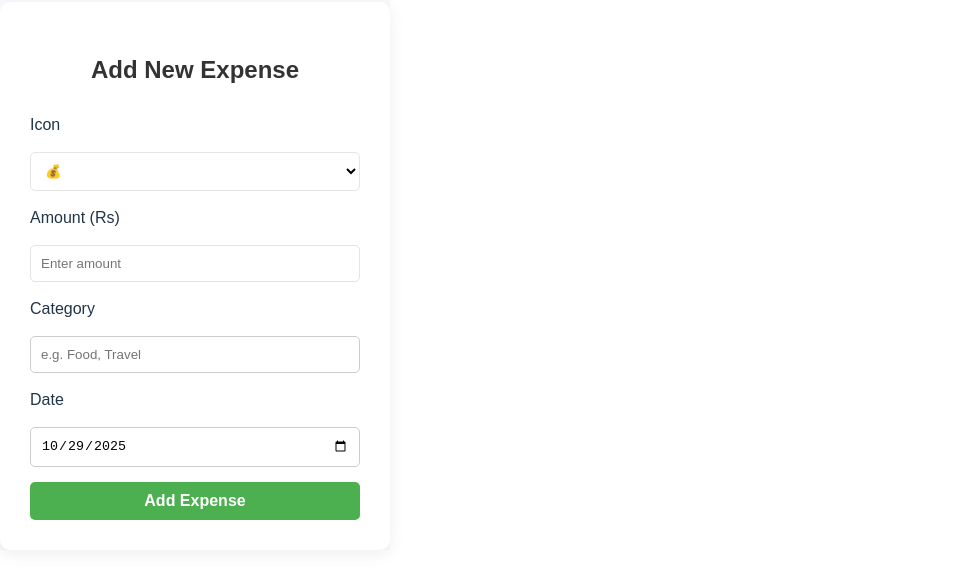
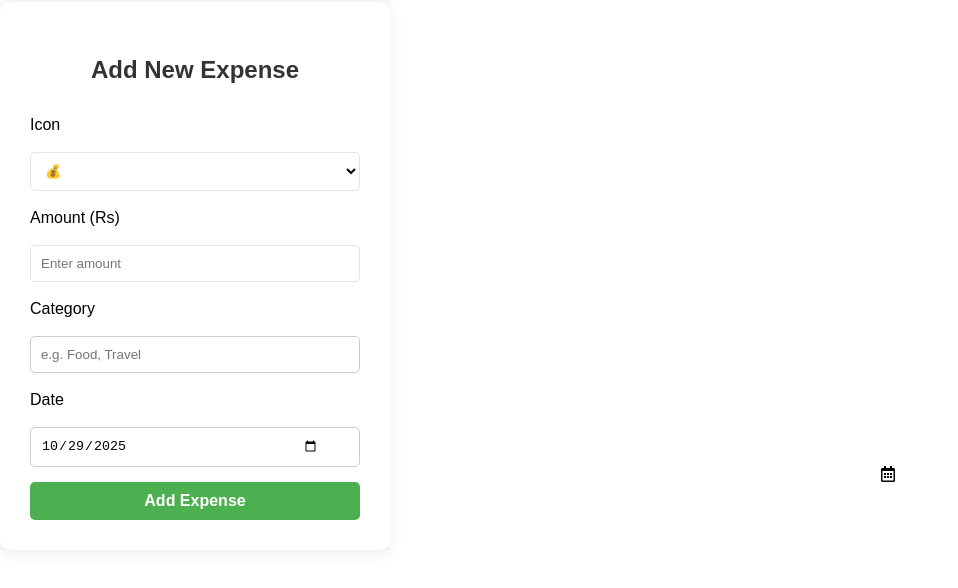
Before and after one commit to zeeshujunaid/ExpenseTracker, a React (Vite) app in the folder Frontend/ExpenseTracker/: page /addexpense in a window 1280 px wide. Shown: the part 134-722 px from the top of the page, without its empty margins (0-958 px from the left). Built offline with nearby package versions, Linux system fonts and the light colour scheme.

Commit message:
expense/income form updated

```diff
--- a/Frontend/ExpenseTracker/package.json
+++ b/Frontend/ExpenseTracker/package.json
@@ -13,6 +13,7 @@
     "axios": "^1.13.1",
     "react": "^19.1.1",
     "react-dom": "^19.1.1",
+    "react-icons": "^5.5.0",
     "react-router-dom": "^7.9.4",
     "recharts": "^3.3.0"
   },
--- a/Frontend/ExpenseTracker/src/Components/AddExpense.jsx
+++ b/Frontend/ExpenseTracker/src/Components/AddExpense.jsx
@@ -1,14 +1,15 @@
 import React, { useState } from "react";
 import axios from "axios";
 import baseurl from "../service/config";
+import { FaRegCalendarAlt } from "react-icons/fa";
 
 export default function AddExpense() {
-  const today = new Date().toISOString().split("T")[0]; // current date in YYYY-MM-DD
+  const today = new Date().toISOString().split("T")[0];
 
   const [icon, setIcon] = useState("💰");
   const [amount, setAmount] = useState("");
   const [category, setCategory] = useState("");
-  const [date, setDate] = useState(today); // default current date
+  const [date, setDate] = useState(today);
   const [message, setMessage] = useState("");
 
   const handleAddExpense = async (e) => {
@@ -23,7 +24,7 @@ export default function AddExpense() {
       setMessage("Expense added successfully!");
       setAmount("");
       setCategory("");
-      setDate(today); // reset to current date
+      setDate(today);
     } catch (error) {
       console.error("Error adding expense:", error);
       setMessage("Failed to add expense!");
@@ -58,15 +59,23 @@ export default function AddExpense() {
           gap: "15px",
         }}
       >
-        <h2 style={{ textAlign: "center", color: "#333", marginBottom: "10px" }}>
+        <h2
+          style={{ textAlign: "center", color: "#333", marginBottom: "10px" }}
+        >
           Add New Expense
         </h2>
 
-        <label>Icon</label>
+        <label style={{color:"#000"}}>Icon</label>
         <select
           value={icon}
           onChange={(e) => setIcon(e.target.value)}
-          style={{ padding: "10px", borderRadius: "5px", border: "1px solid #e6e5e5ff",backgroundColor:"#fff",color:"#000" }}
+          style={{
+            padding: "10px",
+            borderRadius: "5px",
+            border: "1px solid #e6e5e5ff",
+            backgroundColor: "#fff",
+            color: "#000",
+          }}
         >
           <option>💰</option>
           <option>🍔</option>
@@ -75,33 +84,64 @@ export default function AddExpense() {
           <option>🛍️</option>
         </select>
 
-        <label>Amount (Rs)</label>
+        <label  style={{color:"#000"}} >Amount (Rs)</label>
         <input
           type="number"
           value={amount}
           onChange={(e) => setAmount(e.target.value)}
           placeholder="Enter amount"
           required
-          style={{ padding: "10px", borderRadius: "5px", border: "1px solid #e6e3e3ff",backgroundColor:"#fff",color:"#000" }}
+          style={{
+            padding: "10px",
+            borderRadius: "5px",
+            border: "1px solid #e6e3e3ff",
+            backgroundColor: "#fff",
+            color: "#000",
+          }}
         />
 
-        <label>Category</label>
+        <label  style={{color:"#000"}}>Category</label>
         <input
           type="text"
           value={category}
           onChange={(e) => setCategory(e.target.value)}
           placeholder="e.g. Food, Travel"
           required
-          style={{ padding: "10px", borderRadius: "5px", border: "1px solid #ccc",backgroundColor:"#fff",color:"#000" }}
+          style={{
+            padding: "10px",
+            borderRadius: "5px",
+            border: "1px solid #ccc",
+            backgroundColor: "#fff",
+            color: "#000",
+          }}
         />
 
-        <label>Date</label>
+        <label  style={{color:"#000"}}>Date</label>
         <input
           type="date"
           value={date}
-          onChange={(e) => setDate(e.target.value)} // user change updates state
+          onChange={(e) => setDate(e.target.value)}
           required
-          style={{ padding: "10px", borderRadius: "5px", border: "1px solid #ccc",backgroundColor:"#fff",color:"#000", }}
+          style={{
+            padding: "10px 40px 10px 10px",
+            borderRadius: "5px",
+            border: "1px solid #ccc",
+            backgroundColor: "#ffffffff",
+            color: "#000000ff",
+            appearance: "none",
+            WebkitAppearance: "none",
+            MozAppearance: "textfield",
+          }}
+        />
+        <FaRegCalendarAlt
+          style={{
+            position: "absolute",
+            right: "30vw",
+            top: "76%",
+            transform: "translateY(-50%)",
+            color: "#000",
+            pointerEvents: "none",
+          }}
         />
 
         <button
@@ -120,7 +160,9 @@ export default function AddExpense() {
         </button>
 
         {message && (
-          <p style={{ textAlign: "center", color: "#555", marginTop: "10px" }}>{message}</p>
+          <p style={{ textAlign: "center", color: "#555", marginTop: "10px" }}>
+            {message}
+          </p>
         )}
       </form>
     </div>
--- a/Frontend/ExpenseTracker/src/Components/AddIncome.jsx
+++ b/Frontend/ExpenseTracker/src/Components/AddIncome.jsx
@@ -20,13 +20,13 @@ export default function AddIncome() {
         { icon, amount, category, date },
         { headers: { Authorization: `Bearer ${token}` } }
       );
-      setMessage("✅ income added successfully!");
+      setMessage(" income added successfully!");
       setAmount("");
       setCategory("");
       setDate(today); // reset to current date
     } catch (error) {
       console.error("Error adding income:", error);
-      setMessage("❌ Failed to add income!");
+      setMessage(" Failed to add income!");
     }
   };
 
@@ -61,11 +61,17 @@ export default function AddIncome() {
           Add New income
         </h2>
 
-        <label>Icon</label>
+        <label style={{color:"#000"}}>Icon</label>
         <select
           value={icon}
           onChange={(e) => setIcon(e.target.value)}
-          style={{ padding: "10px", borderRadius: "5px", border: "1px solid #ccc" }}
+          style={{
+            padding: "10px",
+            borderRadius: "5px",
+            border: "1px solid #ccc",
+            backgroundColor: "#fff",
+            color: "#000",
+          }}
         >
           <option>💰</option>
           <option>🍔</option>
@@ -74,33 +80,51 @@ export default function AddIncome() {
           <option>🛍️</option>
         </select>
 
-        <label>Amount (Rs)</label>
+        <label style={{color:"#000"}}>Amount (Rs)</label>
         <input
           type="number"
           value={amount}
           onChange={(e) => setAmount(e.target.value)}
           placeholder="Enter amount"
           required
-          style={{ padding: "10px", borderRadius: "5px", border: "1px solid #ccc" }}
+         style={{
+            padding: "10px",
+            borderRadius: "5px",
+            border: "1px solid #ccc",
+            backgroundColor: "#fff",
+            color: "#000",
+          }}
         />
 
-        <label>Category</label>
+        <label style={{color:"#000"}}>Category</label>
         <input
           type="text"
           value={category}
           onChange={(e) => setCategory(e.target.value)}
           placeholder="e.g. Food, Travel"
           required
-          style={{ padding: "10px", borderRadius: "5px", border: "1px solid #ccc" }}
+          style={{
+            padding: "10px",
+            borderRadius: "5px",
+            border: "1px solid #ccc",
+            backgroundColor: "#fff",
+            color: "#000",
+          }}
         />
 
-        <label>Date</label>
+        <label style={{color:"#000"}}>Date</label>
         <input
           type="date"
           value={date}
           onChange={(e) => setDate(e.target.value)} // user change updates state
           required
-          style={{ padding: "10px", borderRadius: "5px", border: "1px solid #ccc" }}
+          style={{
+            padding: "10px",
+            borderRadius: "5px",
+            border: "1px solid #ccc",
+            backgroundColor: "#fff",
+            color: "#000",
+          }}
         />
 
         <button
--- a/Frontend/ExpenseTracker/src/Components/IncomeList.jsx
+++ b/Frontend/ExpenseTracker/src/Components/IncomeList.jsx
@@ -67,7 +67,7 @@ export default function IncomeList() {
           style={{
             display: "flex",
             flexWrap: "wrap",
-            gap: "20px",
+            gap: "10px",
             marginTop: "15px",
           }}
         >
@@ -78,7 +78,7 @@ export default function IncomeList() {
                 width: "220px",
                 borderRadius: "10px",
                 background: "#fff",
-                padding: "15px",
+                padding: "10px",
                 boxShadow: "0 2px 6px rgba(0,0,0,0.1)",
                 border: "1px solid #eee",
               }}
```
Also changed, not shown: 1 other file (tests, documents, lock files or other folders).
